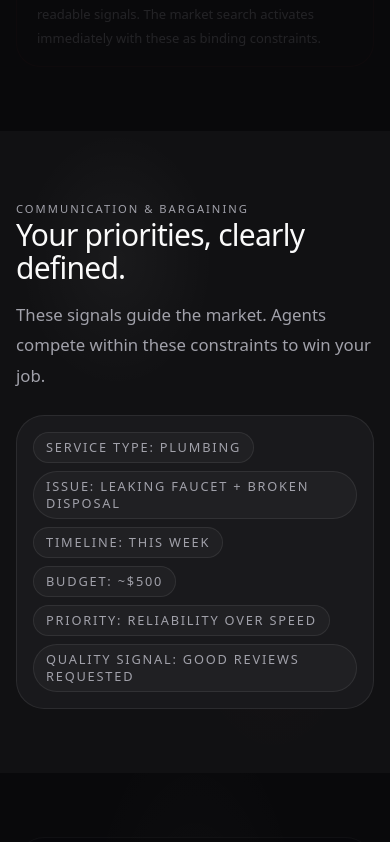
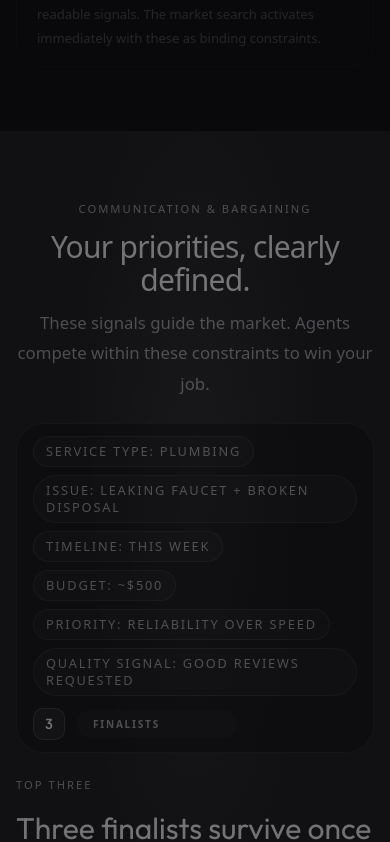
Before and after one commit to jeremykamber/openville, a Next.js app: page / in a window 390 px wide. Shown: the part 4805-5647 px from the top of the page. Built offline with nearby package versions, Linux system fonts and the light colour scheme.

Commit message:
fix: move Communication & Bargaining title to FunnelSection, remove separate section
- Remove standalone CommunicationSection
- Add Communication & Bargaining header to FunnelSection
- Make FunnelSection have lighter background (bg-[var(--ov-surface-0)])
- Update nav to remove Communication link

```diff
--- a/features/chat/components/OpenvilleWorkspace.tsx
+++ b/features/chat/components/OpenvilleWorkspace.tsx
@@ -10,7 +10,6 @@ import { MessageList } from "@/features/chat/components/MessageList";
 import { RequestComposer } from "@/features/chat/components/RequestComposer";
 import { useChatFlow } from "@/features/chat/hooks/useChatFlow";
 import { ClosureSection } from "@/features/landing/components/ClosureSection";
-import { CommunicationSection } from "@/features/landing/components/CommunicationSection";
 import { FinalistSection } from "@/features/landing/components/FinalistSection";
 import { Footer } from "@/features/landing/components/Footer";
 import { FunnelSection } from "@/features/landing/components/FunnelSection";
@@ -127,10 +126,7 @@ export function OpenvilleWorkspace() {
             {/* Section 3: The Handoff */}
             <HandoffSection />
 
-            {/* Section 4: Communication & Bargaining */}
-            <CommunicationSection />
-
-            {/* Section 5: The Agent Economy (Funnel) */}
+            {/* Section 4: The Agent Economy (Funnel) */}
             <FunnelSection />
 
             {/* Section 5: The Finalist Breakdown */}
--- a/features/landing/components/CommunicationSection.tsx
+++ /dev/null
@@ -1,68 +0,0 @@
-"use client";
-
-import { useRef } from "react";
-import { motion, useInView } from "motion/react";
-import { PriorityRail } from "@/features/landing/components/market/PriorityRail";
-import { EASE } from "@/lib/motion";
-
-const sectionHeader = {
-  hidden: { opacity: 0, y: 12 },
-  visible: {
-    opacity: 1,
-    y: 0,
-    transition: { duration: 0.4, ease: EASE },
-  },
-};
-
-export function CommunicationSection() {
-  const ref = useRef<HTMLElement>(null);
-  const isInView = useInView(ref, { once: true, amount: 0.1 });
-
-  return (
-    <section
-      ref={ref}
-      id="communication"
-      className="relative bg-[var(--ov-surface-0)] px-4 py-16 sm:px-6 sm:py-20 lg:px-8"
-      aria-label="Communication and Bargaining -- preferences and priorities"
-    >
-      {/* Ambient glow - slightly lighter for this section */}
-      <div
-        className="pointer-events-none absolute inset-0 z-0"
-        aria-hidden="true"
-        style={{
-          background:
-            "radial-gradient(ellipse 50% 40% at 30% 20%, rgba(255,255,255,0.04), transparent 50%), radial-gradient(ellipse 40% 35% at 70% 80%, rgba(255,77,77,0.02), transparent 50%)",
-        }}
-      />
-
-      <div className="relative z-[1] mx-auto max-w-6xl space-y-6">
-        {/* Section header */}
-        <motion.div
-          variants={sectionHeader}
-          initial="hidden"
-          animate={isInView ? "visible" : "hidden"}
-          className="mx-auto max-w-3xl space-y-4"
-        >
-          <span className="ov-kicker">Communication & Bargaining</span>
-          <h2 className="ov-headline text-3xl sm:text-4xl lg:text-5xl">
-            Your priorities, clearly defined.
-          </h2>
-          <p className="ov-section-copy max-w-2xl">
-            These signals guide the market. Agents compete within these constraints
-            to win your job.
-          </p>
-        </motion.div>
-
-        {/* Priority chips */}
-        <motion.div
-          initial={{ opacity: 0, y: 12 }}
-          animate={isInView ? { opacity: 1, y: 0 } : { opacity: 0, y: 12 }}
-          transition={{ duration: 0.5, ease: EASE, delay: 0.2 }}
-          className="rounded-[1.75rem] border border-[var(--ov-border)] bg-[var(--ov-surface-1)] p-4 sm:rounded-[2rem] sm:p-6"
-        >
-          <PriorityRail />
-        </motion.div>
-      </div>
-    </section>
-  );
-}
--- a/features/landing/components/FunnelSection.tsx
+++ b/features/landing/components/FunnelSection.tsx
@@ -73,7 +73,7 @@ export function FunnelSection() {
     <section
       ref={sectionRef}
       id="funnel"
-      className="relative px-4 py-16 sm:px-6 sm:py-20 lg:px-8"
+      className="relative bg-[var(--ov-surface-0)] px-4 py-16 sm:px-6 sm:py-20 lg:px-8"
       aria-label="The Agent Economy -- market funnel visualization"
     >
       {/* Ambient glow */}
@@ -88,8 +88,20 @@ export function FunnelSection() {
 
       <motion.div
         style={{ opacity: contentOpacity }}
-        className="relative z-[1] mx-auto max-w-6xl space-y-4 sm:space-y-5"
+        className="relative z-[1] mx-auto max-w-6xl space-y-6"
       >
+        {/* Section header */}
+        <div className="text-center">
+          <span className="ov-kicker">Communication & Bargaining</span>
+          <h2 className="ov-headline mt-3 text-3xl sm:text-4xl lg:text-5xl">
+            Your priorities, clearly defined.
+          </h2>
+          <p className="ov-section-copy mx-auto mt-3 max-w-2xl">
+            These signals guide the market. Agents compete within these constraints
+            to win your job.
+          </p>
+        </div>
+
         {/* Top bar */}
         <div className="flex flex-col gap-3 rounded-[1.75rem] border border-[var(--ov-border)] bg-[rgba(9,9,11,0.96)] px-4 py-3 sm:flex-row sm:items-center sm:justify-between sm:gap-4 sm:rounded-[2rem] sm:px-6 sm:py-4">
           <div className="min-w-0 flex-1 overflow-x-auto">
--- a/features/landing/components/Header.tsx
+++ b/features/landing/components/Header.tsx
@@ -19,7 +19,6 @@ interface HeaderProps {
 const NAV_LINKS: NavLink[] = [
   { label: "Problem", href: "#problem" },
   { label: "How it works", href: "#handoff" },
-  { label: "Communication", href: "#communication" },
   { label: "The Market", href: "#funnel" },
   { label: "Negotiation", href: "#negotiation" },
 ];
```
